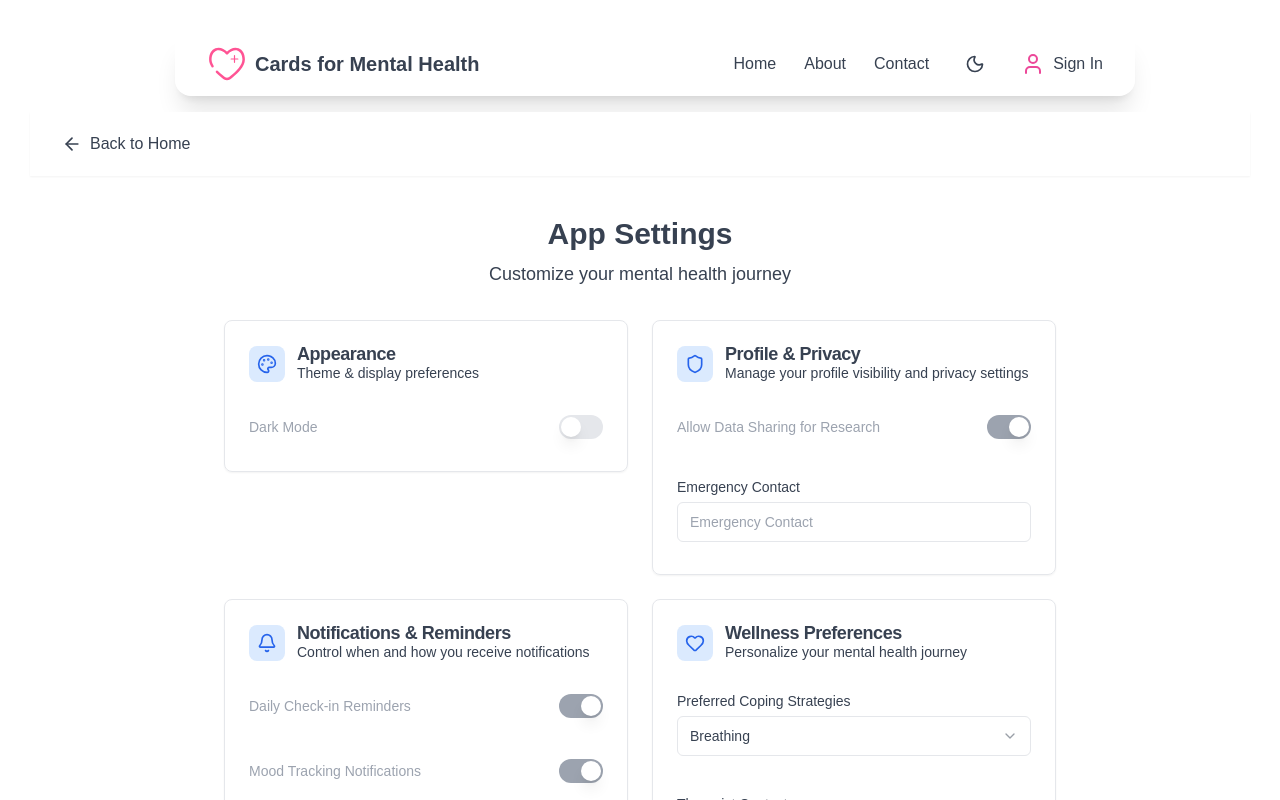
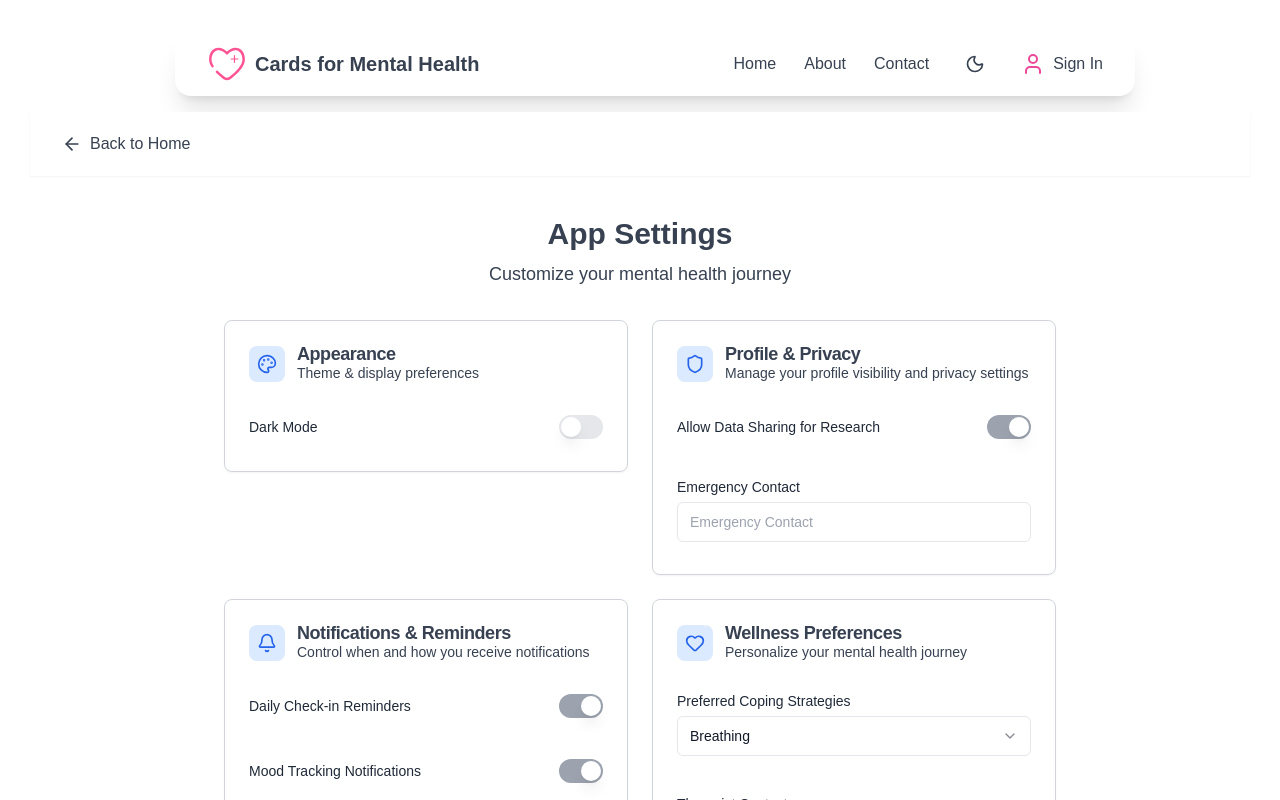
Before and after one commit to shoryax/mentalHealth, a Next.js app: page /settings in a window 1280 px wide. Shown: the top 800 px of the page. Built offline with nearby package versions, Linux system fonts and the light colour scheme; a web font is replaced by a local one.

Commit message:
added stars

```diff
--- a/src/app/globals.css
+++ b/src/app/globals.css
@@ -48,3 +48,7 @@ body {
 .bg-light {
   background-color: #F0F0E5;
 }
+
+.nigga {
+  opacity: 0.9;
+}
--- a/src/app/settings/page.tsx
+++ b/src/app/settings/page.tsx
@@ -10,7 +10,8 @@ import { Slider } from '@/components/ui/slider';
 import { Input } from '@/components/ui/input';
 import { Label } from '@/components/ui/label';
 import { Separator } from '@/components/ui/separator';
-import  Header  from '@/components/../components/Header';
+import Header from '@/components/../components/Header';
+import TwinklingStars from './twinkle';
 import { supabase } from "@/lib/supabaseClient";
 import { useDarkMode } from '@/components/DarkModeProvider';
 import { useSettingsHandlers } from './handle';
@@ -156,7 +157,7 @@ const Settings = () => {
       description: 'Set your language and regional preferences',
       settings: [
         { type: 'select', label: 'Language', options: ['english', 'spanish', 'french', 'german', 'chinese'] },
-        { type: 'select', label: 'Timezone', options: ['UTC', 'EST', 'PST', 'CET', 'JST'] },
+        { type: 'select', label: 'Timezone', options: ['ET', 'PT', 'CT', 'JT'] },
         { type: 'switch', label: 'Show Local Resources', value: true },
         { type: 'select', label: 'Cultural Considerations', options: ['Western', 'Eastern', 'Multicultural'] }
       ]
@@ -181,7 +182,7 @@ const Settings = () => {
         return (
           <div key={index} className={`flex items-center justify-between py-2 ${isDarkMode ? 'text-gray-300' : 'text-gray-700'
             }`}>
-            <Label htmlFor={`setting-${index}`} className="text-sm font-medium text-gray-400">
+            <Label htmlFor={`setting-${index}`} className={`text-sm font-medium ${isDarkMode ? 'text-white/90' : 'text-gray-800'}`}>
               {setting.label}
             </Label>
             <Switch
@@ -194,14 +195,14 @@ const Settings = () => {
       case 'select':
         return (
           <div key={index} className="py-2">
-            <Label className="text-sm font-medium mb-2 block text-gray-700">{setting.label}</Label>
+            <Label className={`text-sm font-medium mb-2 block ${isDarkMode ? 'text-white/90' : 'text-gray-800'}`}>{setting.label}</Label>
             <Select defaultValue={setting.value || setting.options?.[0]}>
-              <SelectTrigger className="text-gray-700">
+              <SelectTrigger className={`${isDarkMode ? 'text-white/60' : 'text-gray-900'}`}>
                 <SelectValue />
               </SelectTrigger>
-              <SelectContent>
+              <SelectContent className={`${isDarkMode ? 'bg-gray-800 border-gray-700' : 'bg-white'}`}>
                 {setting.options?.map((option: string) => (
-                  <SelectItem key={option} value={option} className="text-gray-700">
+                  <SelectItem key={option} value={option} className={`${isDarkMode ? 'text-gray-300' : 'text-gray-700'}`}>
                     {option.charAt(0).toUpperCase() + option.slice(1).replace('-', ' ')}
                   </SelectItem>
                 ))}
@@ -228,7 +229,7 @@ const Settings = () => {
       case 'input':
         return (
           <div key={index} className="py-2">
-            <Label className="text-sm font-medium mb-2 block text-gray-700">{setting.label}</Label>
+            <Label className={`text-sm font-medium mb-2 block ${isDarkMode ? 'text-white/70' : 'text-gray-800'}`}>{setting.label}</Label>
             <Input
               placeholder={setting.label}
               className="text-gray-400"
@@ -254,6 +255,7 @@ const Settings = () => {
   };
   return (
     <div className=''>
+      <TwinklingStars />
       <div className='py-14'>
         <Header />
       </div>
@@ -282,7 +284,7 @@ const Settings = () => {
               {settingsSections.map((section) => {
                 const IconComponent = section.icon;
                 return (
-                  <Card key={section.id} className={`h-fit ${isDarkMode ? 'bg-gray-800 border-gray-700' : ''}`}>
+                  <Card key={section.id} className={`h-fit ${isDarkMode ? 'bg-gray-900/50 nigga backdrop-blur-lg border-gray-700' : 'ng-white border-gray-300'}`}>
                     <CardHeader>
                       <div className="flex items-center space-x-3">
                         <div className={`${isDarkMode ? 'bg-gray-700' : 'bg-blue-100'} p-2 rounded-lg`}>
--- /dev/null
+++ b/src/app/settings/twinkle.css
@@ -0,0 +1,29 @@
+.stars-container {
+  position: absolute;
+  top: 0;
+  left: 0;
+  width: 100%;
+  height: 100%;
+  overflow: hidden;
+}
+
+.star {
+  position: absolute;
+  width: 2px;
+  height: 2px;
+  background-color: #fff;
+  border-radius: 50%;
+  animation: twinkle 5s infinite;
+}
+
+@keyframes twinkle {
+  0% {
+    opacity: 0;
+  }
+  50% {
+    opacity: 1;
+  }
+  100% {
+    opacity: 0;
+  }
+}
--- /dev/null
+++ b/src/app/settings/twinkle.tsx
@@ -0,0 +1,22 @@
+import React from 'react';
+import './twinkle.css';
+
+const TwinklingStars = () => {
+  return (
+    <div className="stars-container">
+      {Array.from({ length: 100 }, (_, i) => (
+        <div
+          key={i}
+          className="star"
+          style={{
+            top: `${Math.random() * 100}%`,
+            left: `${Math.random() * 100}%`,
+            animationDelay: `${Math.random() * 5}s`,
+          }}
+        />
+      ))}
+    </div>
+  );
+};
+
+export default TwinklingStars;
--- a/src/components/Header.tsx
+++ b/src/components/Header.tsx
@@ -68,7 +68,6 @@ const Header = () => {
               Cards for Mental Health
             </span>
           </div>
-
           <nav className="hidden md:flex space-x-7 items-center">
             <a href="/" className={`hover:text-pink-600 transition-colors duration-300 ${isDarkMode ? 'text-gray-300' : 'text-gray-700'
               }`}>
```
